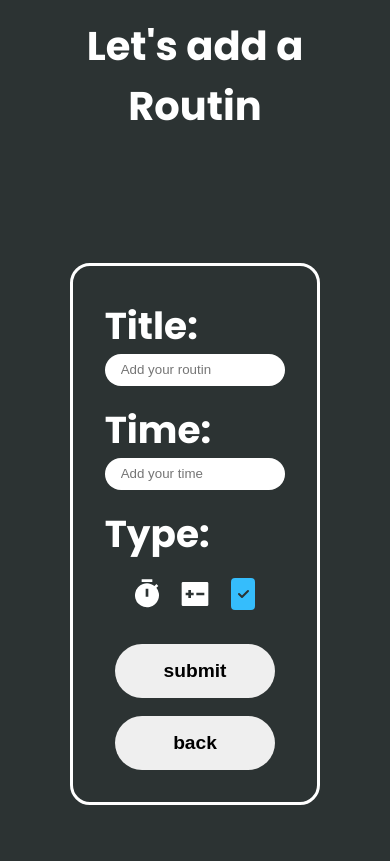
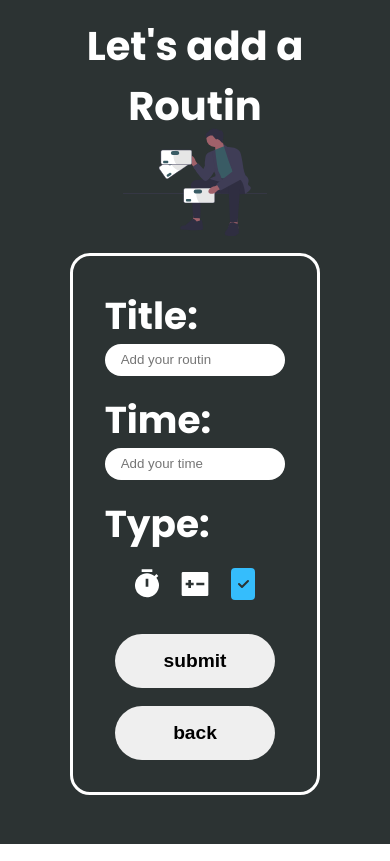
Before and after one commit to parsaFarahani84/parsa-task-manager, a React (Create React App) app in the folder parsataskmanager/: page /add-routin in a window 390 px wide. Built offline with nearby package versions, Linux system fonts and the light colour scheme; a web font is replaced by a local one.

Commit message:
add some design

```diff
--- a/parsataskmanager/src/components/AddRoutin/AddRoutin.css
+++ b/parsataskmanager/src/components/AddRoutin/AddRoutin.css
@@ -18,7 +18,7 @@
 }
 
 .fff {
-  height: 102vh;
+  height: 104vh;
   background-color: #2c3333;
   width: 100%;
 }
@@ -101,7 +101,22 @@
   /* margin-top: 0.5rem; */
 }
 
+.ilu {
+  width: 10%;
+}
+
+.addH {
+  display: flex;
+  gap: 0.5rem;
+  width: 100%;
+  justify-content: center;
+  align-items: center;
+}
+
 @media screen and (max-width: 700px) {
+  .fff {
+    height: 100vh;
+  }
   .timer-input {
     display: flex;
     flex-direction: column;
@@ -116,6 +131,14 @@
   }
 
   .a-h1 {
-    margin-bottom: 5.4rem;
+    margin-bottom: -1rem;
+  }
+  .addH {
+    flex-direction: column;
+    margin-bottom: -1rem;
+    text-align: center;
+  }
+  .ilu {
+    width: 40%;
   }
 }
--- a/parsataskmanager/src/components/AddRoutin/AddRoutin.jsx
+++ b/parsataskmanager/src/components/AddRoutin/AddRoutin.jsx
@@ -4,6 +4,7 @@ import { RiTimerFill, RiIncreaseDecreaseFill } from "react-icons/ri";
 import { BsFillFileCheckFill } from "react-icons/bs";
 import { useState } from "react";
 import { Link } from "react-router-dom";
+import img from "../../img/add-routine.svg";
 
 function AddRoutin(props) {
   const [active, setActive] = useState("check");
@@ -141,7 +142,10 @@ function AddRoutin(props) {
     <div className="fff">
       <form className="add-new" onSubmit={submitHandler}>
         <div className="whole">
-          <h1 className="a-h1">Let's add a Routin</h1>
+          <div className="addH">
+            <h1 className="a-h1">Let's add a Routin</h1>
+            <img src={img} className="ilu" />
+          </div>
           <div className="add-con">
             <h3>Title:</h3>
             <input
```
Also changed, not shown: parsataskmanager/src/img/add-routine.svg (added).
